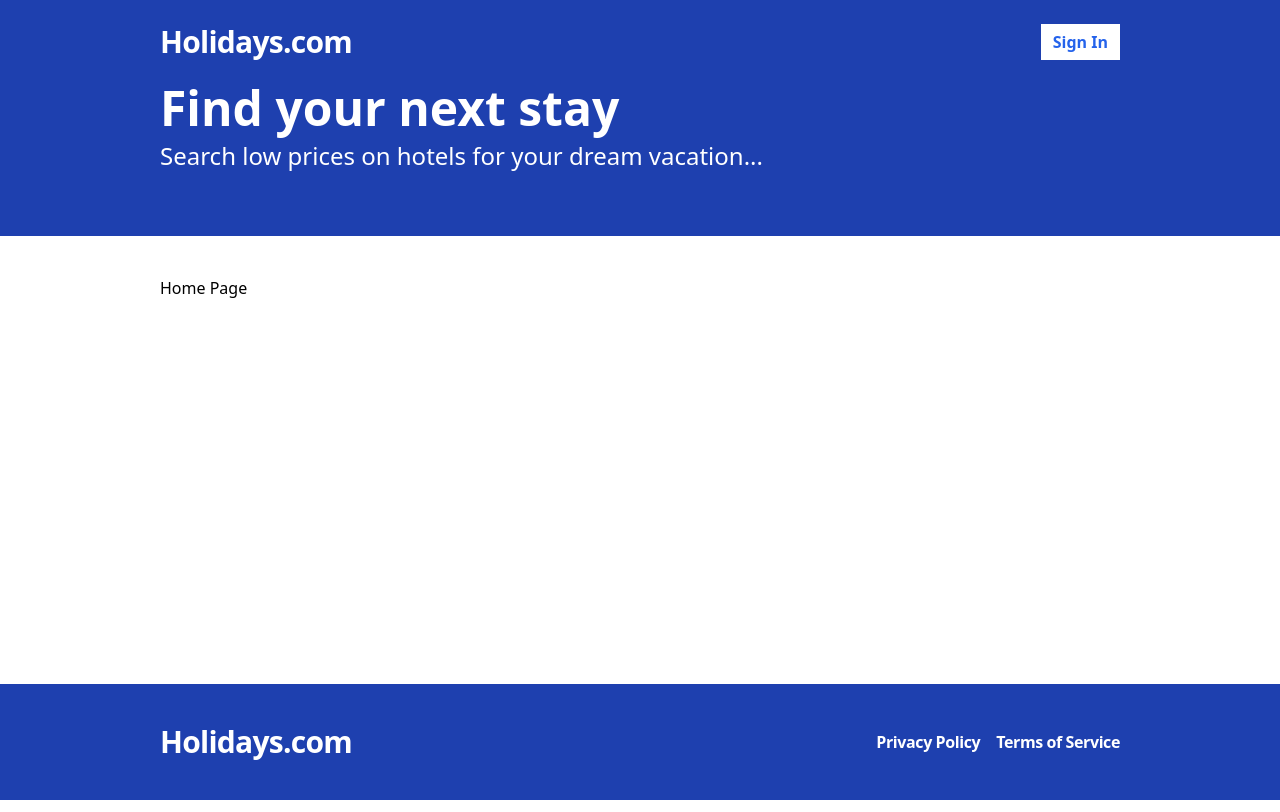
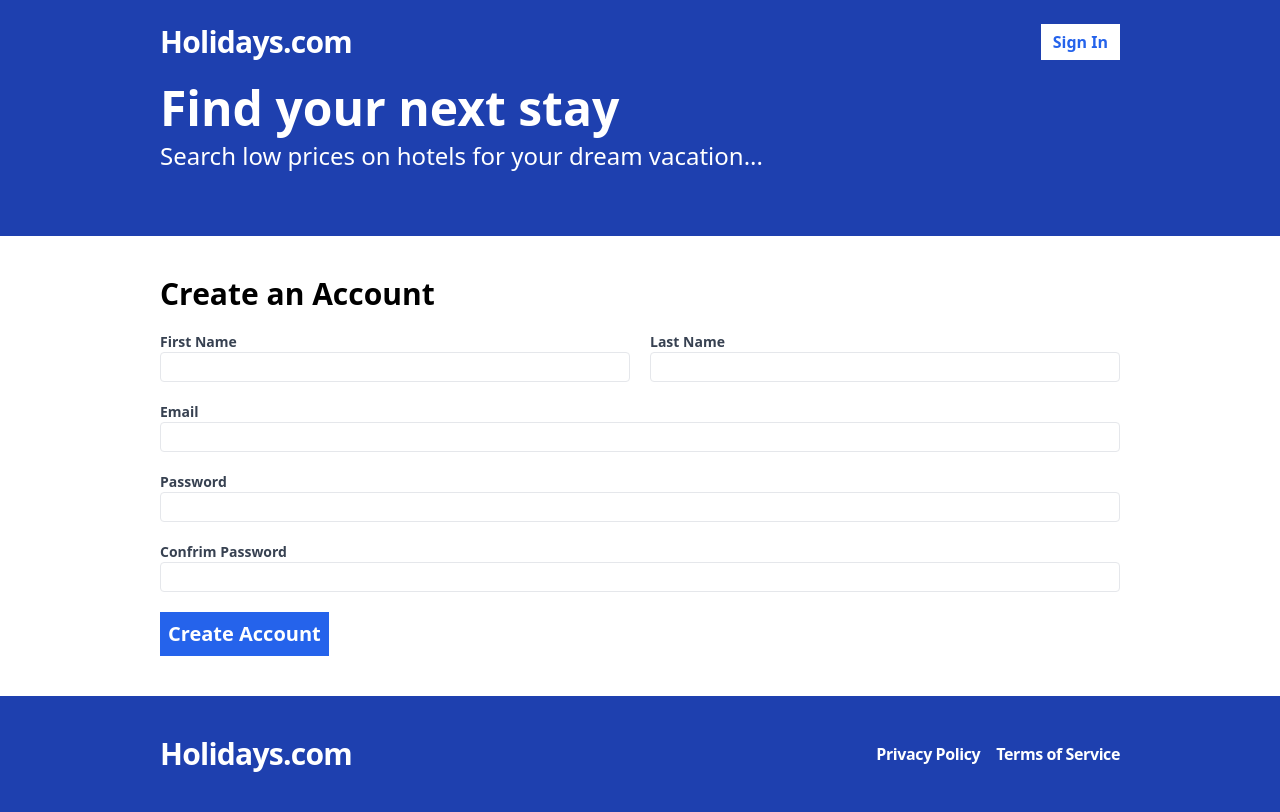
Before and after one commit to diptanshu14/hotel-booking, a React (Vite) app in the folder client/: page /register in a window 1280 px wide. Before the commit this address led to /. Built offline with nearby package versions, Linux system fonts and the light colour scheme; no server answers.

Commit message:
user registration ui

```diff
--- a/client/package.json
+++ b/client/package.json
@@ -12,6 +12,8 @@
   "dependencies": {
     "react": "^18.3.1",
     "react-dom": "^18.3.1",
+    "react-hook-form": "^7.52.1",
+    "react-query": "^3.39.3",
     "react-router-dom": "^6.26.0"
   },
   "devDependencies": {
--- a/client/src/App.tsx
+++ b/client/src/App.tsx
@@ -1,5 +1,6 @@
 import { BrowserRouter, Route, Routes, Navigate } from "react-router-dom"
 import Layout from "./layouts/Layout"
+import Register from "./pages/Register"
 
 const App = () => {
   return (
@@ -7,6 +8,7 @@
       <Routes>
         <Route path="/" element={<Layout>Home Page</Layout>} />
         <Route path="/search" element={<Layout>Search Page</Layout>} />
+        <Route path="/register" element={<Layout><Register /></Layout>} />
         <Route path="*" element={<Navigate to="/" />}/>
       </Routes>
     </BrowserRouter>
--- /dev/null
+++ b/client/src/api-client.ts
@@ -0,0 +1,19 @@
+import { RegisterFormData } from "./pages/Register";
+
+const API_BASE_URL = import.meta.env.VITE_API_BASE_URL
+
+export const register = async (formData: RegisterFormData) => {
+    const response = await fetch(`${API_BASE_URL}/api/users/register`, {
+        method: 'POST',
+        headers: {
+            "Content-Type": "application/json"
+        },
+        body: JSON.stringify(formData),
+    })
+
+    const responseBody = await response.json()
+
+    if (!response.ok) {
+        throw new Error(responseBody.message)
+    }
+}
--- /dev/null
+++ b/client/src/components/Toast.tsx
@@ -0,0 +1,34 @@
+import { useEffect } from "react"
+
+type ToastProps = {
+  message: string
+  type: "SUCCESS" | "ERROR"
+  onClose: () => void
+}
+
+const Toast = ({ message, type, onClose }: ToastProps) => {
+  useEffect(() => {
+    const timer = setTimeout(() => {
+      onClose()
+    }, 5000)
+
+    return () => {
+      clearTimeout(timer)
+    }
+  }, [onClose])
+
+  const styles =
+    type === "SUCCESS"
+      ? "fixed top-4 right-4 z-50 p-4 rounded-md bg-green-600 text-white max-w-md"
+      : "fixed top-4 right-4 z-50 p-4 rounded-md bg-red-600 text-white max-w-md"
+
+  return (
+    <div className={styles}>
+      <div className="flex justify-center items-center">
+        <span className="text-lg font-semibold">{message}</span>
+      </div>
+    </div>
+  )
+}
+
+export default Toast
--- /dev/null
+++ b/client/src/contexts/AppContext.tsx
@@ -0,0 +1,34 @@
+import React, { useContext, useState } from "react"
+import Toast from "../components/Toast"
+
+type ToastMessage = {
+    message: string
+    type: "SUCCESS" | "ERROR"
+}
+
+type AppContext = {
+    showToast: (toastMessage: ToastMessage) => void
+}
+
+const AppContext = React.createContext<AppContext | undefined>(undefined)
+
+export const AppContextProvider = ({ children }: { children: React.ReactNode }) => {
+    const [toast, setToast] = useState<ToastMessage | undefined>(undefined)
+    return (
+        <AppContext.Provider value={{ showToast: (toastMessage) => { setToast(toastMessage) } }}>
+            {toast && (
+              <Toast
+                message={toast.message}
+                type={toast.type}
+                onClose={() => setToast(undefined)}
+              />
+            )}
+            { children }
+        </AppContext.Provider>
+    )
+}
+
+export const useAppContext = () => {
+    const context = useContext(AppContext)
+    return context as AppContext
+}
--- a/client/src/main.tsx
+++ b/client/src/main.tsx
@@ -2,9 +2,23 @@
 import ReactDOM from 'react-dom/client'
 import App from './App.tsx'
 import './index.css'
+import { QueryClient, QueryClientProvider } from 'react-query'
+import { AppContextProvider } from './contexts/AppContext.tsx'
+
+const queryClient = new QueryClient({
+  defaultOptions: {
+    queries: {
+      retry: 0,
+    },
+  },
+})
 
 ReactDOM.createRoot(document.getElementById('root')!).render(
   <React.StrictMode>
-    <App />
+    <QueryClientProvider client={queryClient}>
+      <AppContextProvider>
+        <App />
+      </AppContextProvider>
+    </QueryClientProvider>
   </React.StrictMode>,
 )
--- /dev/null
+++ b/client/src/pages/Register.tsx
@@ -0,0 +1,116 @@
+import { useForm } from "react-hook-form"
+import { useMutation } from "react-query"
+import * as apiClient from '../api-client'
+import { useAppContext } from "../contexts/AppContext"
+import { useNavigate } from "react-router-dom"
+
+export type RegisterFormData = {
+    firstName: string
+    lastName: string
+    email: string
+    password: string
+    confirmPassword: string
+}
+
+const Register = () => {
+  const navigate = useNavigate()
+  const { showToast } = useAppContext()
+
+  const { register, watch, handleSubmit, formState: {errors} } = useForm<RegisterFormData>()
+
+  const mutation = useMutation(apiClient.register, {
+    onSuccess: () => {
+      showToast({ message: "Registration Successful!!", type: "SUCCESS" })
+      navigate("/")
+    },
+    onError: (error: Error) => {
+      showToast({ message: error.message, type: "ERROR" })
+    }
+  })
+
+  const onSubmit = handleSubmit((data) => {
+    mutation.mutate(data)
+  })
+
+  return (
+    <form className="flex flex-col gap-5" onSubmit={onSubmit}>
+      <h2 className="text-3xl font-bold">Create an Account</h2>
+      <div className="flex flex-col md:flex-row gap-5">
+        <label className="text-gray-700 text-sm font-bold flex-1">
+          First Name
+          <input
+            className="border rounded w-full py-1 px-2 font-normal"
+            {...register("firstName", { required: "This field is required" })}
+          />
+          {errors.firstName && (
+            <span className="text-red-500">{errors.firstName.message}</span>
+          )}
+        </label>
+        <label className="text-gray-700 text-sm font-bold flex-1">
+          Last Name
+          <input
+            className="border rounded w-full py-1 px-2 font-normal"
+            {...register("lastName", { required: "This field is required" })}
+          />
+          {errors.lastName && (
+            <span className="text-red-500">{errors.lastName.message}</span>
+          )}
+        </label>
+      </div>
+      <label className="text-gray-700 text-sm font-bold flex-1">
+        Email
+        <input type="email"
+          className="border rounded w-full py-1 px-2 font-normal"
+          {...register("email", { required: "This field is required" })}
+        />
+        {errors.email && (
+            <span className="text-red-500">{errors.email.message}</span>
+        )}
+      </label>
+      <label className="text-gray-700 text-sm font-bold flex-1">
+        Password
+        <input type="password"
+          className="border rounded w-full py-1 px-2 font-normal"
+          {...register("password", {
+            required: "This field is required",
+            minLength: {
+                value: 6,
+                message: "Password must be atleast 6 characters"
+            }
+          })}
+        />
+        {errors.password && (
+            <span className="text-red-500">{errors.password.message}</span>
+        )}
+      </label>
+      <label className="text-gray-700 text-sm font-bold flex-1">
+        Confrim Password
+        <input type="password"
+          className="border rounded w-full py-1 px-2 font-normal"
+          {...register("confirmPassword", {
+            validate: (val) => {
+              if (!val) {
+                return "This field is required";
+              } else if (watch("password") !== val) {
+                return "Your passwords do no match";
+              }
+            },
+          })}
+        />
+        {errors.confirmPassword && (
+            <span className="text-red-500">{errors.confirmPassword.message}</span>
+        )}
+      </label>
+      <span>
+        <button
+          type="submit"
+          className="bg-blue-600 text-white p-2 font-bold hover:bg-blue-500 text-xl"
+        >
+          Create Account
+        </button>
+      </span>
+    </form>
+  )
+}
+
+export default Register
--- a/client/tailwind.config.js
+++ b/client/tailwind.config.js
@@ -7,7 +7,9 @@
   theme: {
     extend: {},
     container: {
-      padding: "10rem",
+      padding: {
+        md: "10rem",
+      },
     }
   },
   plugins: [],
```
Also changed, not shown: 1 other file (tests, documents, lock files or other folders).
